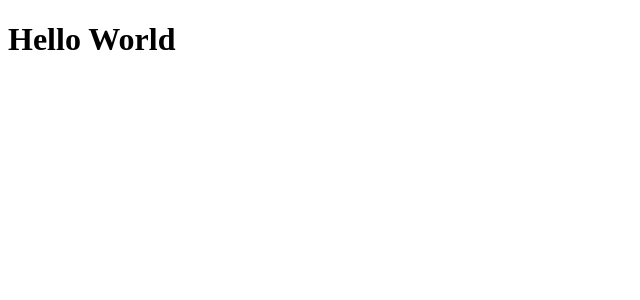
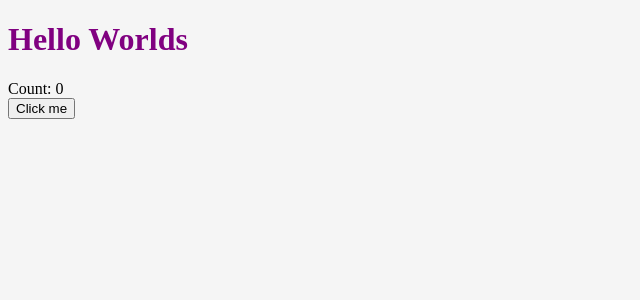
Before and after one commit to Anemy/electron-template, a React app: page / in a window 1280 px wide. Shown: the top 300 px of the page, without its empty margins (0-640 px from the left). Built offline with nearby package versions, Linux system fonts and the light colour scheme.

Commit message:
add css and button component

```diff
--- a/src/App.tsx
+++ b/src/App.tsx
@@ -1,11 +1,43 @@
-import React from 'react';
+import React, { Component } from 'react';
 
-const App = () => {
-  return (
-    <div>
-      <h1>Hello World</h1>
-    </div>
-  );
+import Button from './components/button/Button';
+
+import './styles.css';
+
+class App extends Component {
+  state = {
+    count: 0
+  }
+
+  onButtonClick = () => {
+    console.log('button clicked');
+
+    this.setState({
+      count: this.state.count + 1
+    });
+  }
+
+  render() {
+    const {
+      count
+    } = this.state;
+
+    return (
+      <div>
+        <h1 className="hello-world">Hello Worlds</h1>
+        <div>
+          Count: {count}
+        </div>
+        <div>
+          <Button
+            className="click-button"
+            onClick={this.onButtonClick}
+            // as="button"
+          >Click me</Button>
+        </div>
+      </div>
+    );
+  }
 }
 
 export default App;
--- /dev/null
+++ b/src/components/button/Button.tsx
@@ -0,0 +1,17 @@
+import React, { Component } from 'react';
+
+type Props = {
+  children: any,
+  className?: string,
+  onClick: () => void
+};
+
+class Button extends Component<Props> {
+  render() {
+    return (
+      <button {...this.props}/>
+    );
+  }
+}
+
+export default Button;
--- /dev/null
+++ b/src/styles.css
@@ -0,0 +1,10 @@
+
+body {
+  background-color: #f5f5f5;
+}
+
+.hello-world {
+  color: purple;
+}
+
+.click-button { }
--- a/webpack.react.js
+++ b/webpack.react.js
@@ -4,6 +4,7 @@ const path = require('path');
 module.exports = {
   mode: 'development',
   entry: './src/renderer.tsx',
+  watch: true,
   target: 'electron-renderer',
   devtool: 'source-map',
   devServer: {
@@ -22,12 +23,11 @@ module.exports = {
         use: [{ loader: 'ts-loader' }]
       },
       {
-        test: /\.s[ac]ss$/i,
+        test: /\.css$/,
         use: [
           'style-loader',
-          'css-loader',
-          'sass-loader',
-        ],
+          'css-loader'
+        ]
       }
     ]
   },
```
Also changed, not shown: package.json (+7 -3 lines), 1 other file (tests, documents, lock files or other folders).
